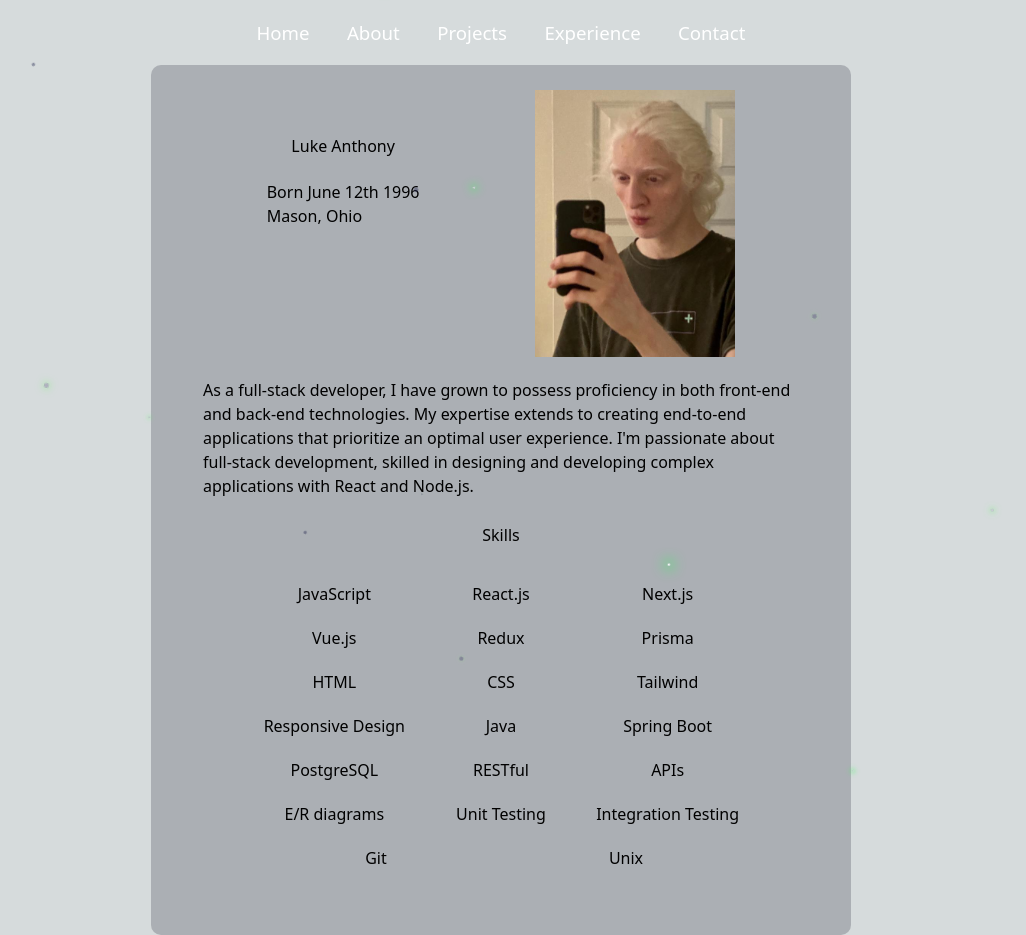
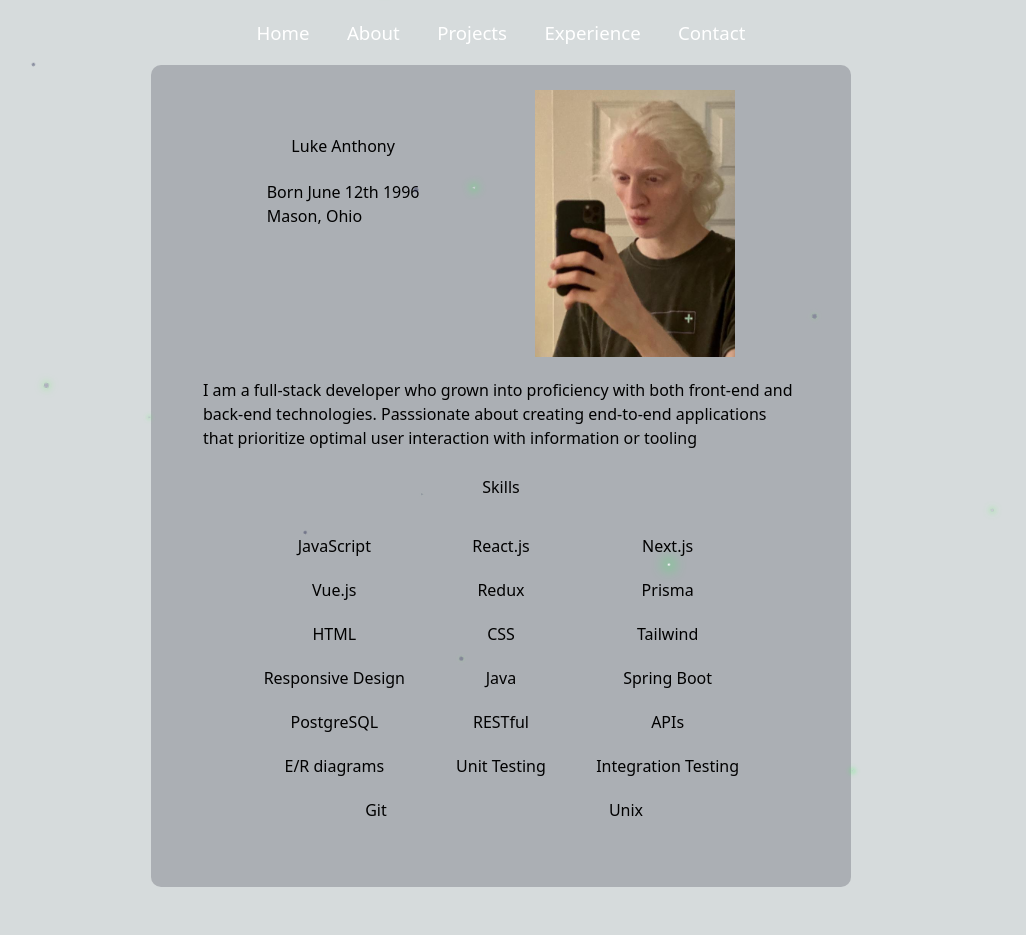
Before and after one commit to lucian1996/vite-react-portfolio, a React (Vite) app: page /about in a window 1280 px wide. Shown: the whole page, without its empty margins (139-1165 px from the left). After the commit the page ends 887 px from the top, so only its background shows below. Built offline with nearby package versions, Linux system fonts and the light colour scheme.

Commit message:
about me

```diff
--- a/src/content/about-data.ts
+++ b/src/content/about-data.ts
@@ -2,7 +2,7 @@ const aboutData = {
   name: 'Luke Anthony',
   info: ['Born June 12th 1996', 'Mason, Ohio'],
   skills: ['JavaScript', 'React.js', 'Next.js', 'Vue.js', 'Redux', 'Prisma', 'HTML', 'CSS', 'Tailwind', 'Responsive Design', 'Java', 'Spring Boot', 'PostgreSQL', 'RESTful', 'APIs', 'E/R diagrams', 'Unit Testing', 'Integration Testing', 'Git', 'Unix'],
-  summary: "As a full-stack developer, I have grown to possess  proficiency in both front-end and back-end technologies. My expertise extends to creating end-to-end applications that prioritize an optimal user experience. I'm passionate about full-stack development, skilled in designing and developing complex applications with React and Node.js."
+  summary: "I am a full-stack developer who grown into proficiency with both front-end and back-end technologies. Passsionate about creating end-to-end applications that prioritize optimal user interaction with information or tooling"
 };
 
 export default aboutData
```
